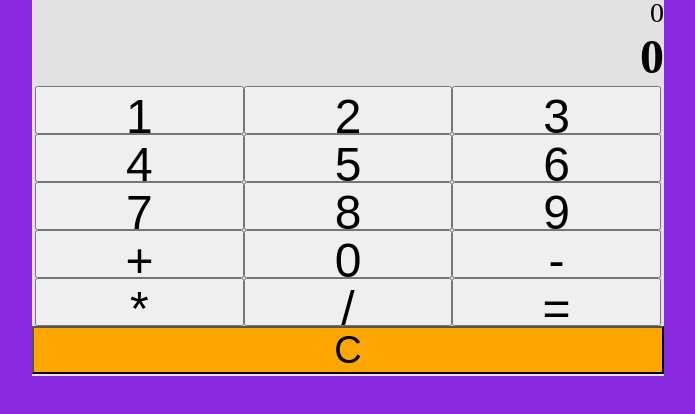
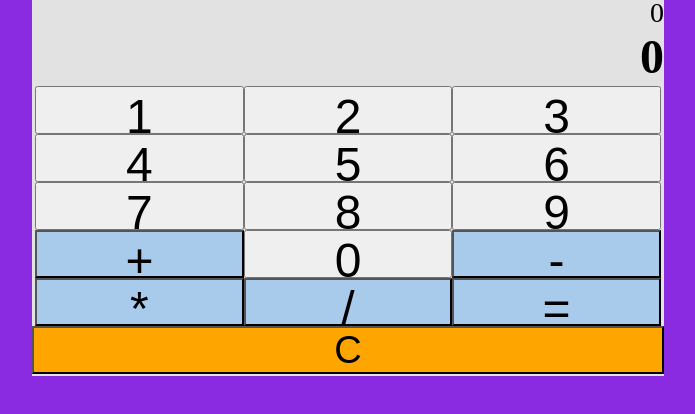
Before and after one commit to gustavobastian/calculator, a website: page index.html in a window 1280 px wide. Shown: the part 86-500 px from the top of the page, without its empty margins (292-987 px from the left). Drawn offline with Linux system fonts and the light colour scheme.

Commit message:
change operations buttons colors

```diff
--- a/index.html
+++ b/index.html
@@ -30,14 +30,14 @@
                     <button onClick="onButtonClick(this)">9</button>
                 </div>
                 <div class="row-button">
-                    <button onClick="onButtonClick(this)">+</button>
+                    <button class="operations" onClick="onButtonClick(this)">+</button>
                     <button onClick="onButtonClick(this)">0</button>
-                    <button onClick="onButtonClick(this)">-</button>
+                    <button class="operations" onClick="onButtonClick(this)">-</button>
                 </div>
                 <div class="row-button">
-                    <button onClick="onButtonClick(this)">*</button>
-                    <button onClick="onButtonClick(this)">/</button>
-                    <button onClick="onButtonClick(this)">=</button>
+                    <button class="operations" onClick="onButtonClick(this)">*</button>
+                    <button class="operations" onClick="onButtonClick(this)">/</button>
+                    <button class="operations" onClick="onButtonClick(this)">=</button>
                 </div>
                 <button class="clear-button" onClick="onButtonClear(this)">C</button>
             </div>
--- a/style.css
+++ b/style.css
@@ -74,3 +74,6 @@ button{
     background: orange;
     padding-bottom: 2px;
 }
+.operations{
+    background: rgb(168, 203, 236);
+}
```
